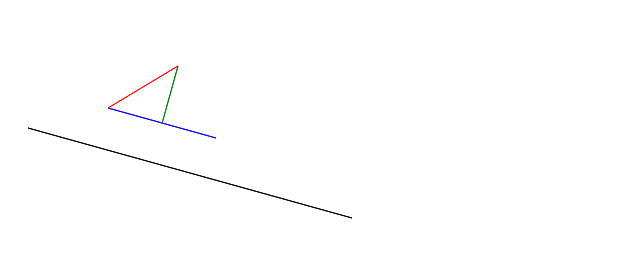
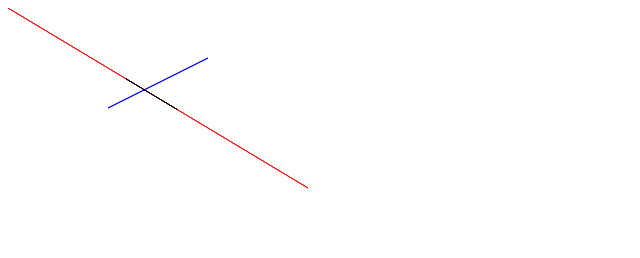
Before and after one commit to chips5k/game-dev-tmx, a plain HTML site: page index2.html in a window 1280 px wide. Shown: the whole page, without its empty margins (0-640 px from the left). Drawn offline with Linux system fonts and the light colour scheme.

Commit message:
Cleanup/refactor projection code

```diff
--- a/index2.html
+++ b/index2.html
@@ -5,6 +5,94 @@
     <body>
 
         <script>
+
+            function Edge(start, end) {
+                this.start = start;
+                this.end = end;
+            }
+
+            //create a new edge that is e translated by v units
+            Edge.translate = function(e, v) {
+                let c = e.clone();
+                c.start.add(v);
+                c.end.add(v);
+                return c;
+            }
+
+            //translate self by v units
+            Edge.prototype.translate = function(v) {
+                this.start.add(v);
+                this.end.add(v);
+                return this;
+            }
+
+            //create a new edge that is the project of e1 onto e2
+            Edge.project = function(e1, e2) {
+                let difference = e2.difference();
+                let v1 = Vector2d.project(e1.start, difference);
+                let v2 = Vector2d.project(e1.end, difference);
+                let projectedNormalEdge = new Edge(v1, v2);
+
+
+
+
+                //Translate the project edge to e2 location
+
+                return projectedNormalEdge;
+            };
+
+
+            Edge.prototype.difference = function() {
+                return Vector2d.subtract(this.end, this.start);
+            }
+
+            Edge.difference = function(e) {
+                return Vector2d.subtract(e.end, e.start);
+            }
+
+
+            //project self onto edge e
+            Edge.prototype.project = function(e) {
+                this.start.project(e.end);
+                this.end.project(e.end);
+                return this;
+            }
+
+            Edge.prototype.clone = function() {
+                return new Edge(this.start.clone(), this.end.clone());
+            }
+
+            Edge.clone = function(e) {
+                return new Edge(e.start.clone(), e.end.clone());
+            }
+
+            Edge.prototype.normal = function() {
+                //extract a normal/unit vector representing the orientation of this edge
+                return Vector2d.subtract(this.end, this.start).normalize();
+            }
+            //Expand this edge by x units in either direction
+            Edge.prototype.expand = function(x) {
+
+                let normal = this.normal();
+                let expansion = Vector2d.multiply(normal, x);
+                this.start.subtract(expansion);
+                this.end.add(expansion);
+
+                return this;
+
+            }
+
+            //Create a version of e expanded by x in either direction
+            Edge.expand = function(e, x) {
+                let normal = e.normal();
+                let expansion = Vector2d.multiply(normal, x);
+                let c = e.clone();
+                c.start.subtract(expansion);
+                c.end.add(expansion);
+                return c;
+            }
+
+
             document.addEventListener('DOMContentLoaded', function(e) {
                 // let game = new Game();
                 // game.run();
@@ -19,47 +107,39 @@
                 let ctx = canvas.getContext('2d');
 
 
-                let v1 = new Vector2d(108, 30);
-                let v2 = new Vector2d(70, -42);
+                let edgeA = new Edge(new Vector2d(100, 100), new Vector2d(200, 50));
+                let edgeB = new Edge(new Vector2d(0, 0), new Vector2d(300, 180));
 
-                let offsetX = 100;
-                let offsetY = 100;
+                // let edgeA = new Edge(new Vector2d(110, 110), new Vector2d(200, 200));//blue
+                // let edgeB = new Edge(new Vector2d(0, 0), new Vector2d(200, 250));//red
 
-                ctx.strokeStyle = 'blue';
-                ctx.beginPath();
-                ctx.moveTo(offsetX, offsetY);
-                ctx.lineTo(offsetX + v1.x, offsetY + v1.y);
-                ctx.closePath();
-                ctx.stroke();
-
-                ctx.strokeStyle = 'black';
-                ctx.beginPath();
-                ctx.moveTo(offsetX - 80, offsetY + 20);
-                ctx.lineTo(offsetX - 80 + Vector2d.multiply(v1, 3).x, offsetY + 20 + Vector2d.multiply(v1, 3).y);
-                ctx.closePath();
-                ctx.stroke();
-
-                ctx.strokeStyle = 'red';
-                ctx.beginPath();
-                ctx.moveTo(offsetX, offsetY);
-                ctx.lineTo(offsetX + v2.x, offsetY + v2.y);
-                ctx.closePath();
-                ctx.stroke();
+                let edgeC = Edge.project(edgeA, edgeB);
 
 
-                let v3 = Vector2d.normalize(v2);
-                let v1v2Dot = Vector2d.dot(v1, v2);
+                let edgeRenderQueue = [
+                    {
+                        color: 'blue',
+                        edge: edgeA
+                    },
+                    {
+                        color: 'red',
+                        edge: edgeB
+                    },
+                    {
+                        color: 'black',
+                        edge: edgeC
+                    }
+                ];
 
-                v3.x = ( v1v2Dot / Vector2d.dot(v1, v1) ) * v1.x;
-                v3.y = ( v1v2Dot / Vector2d.dot(v1, v1) ) * v1.y;
-
-                ctx.strokeStyle = 'green';
-                ctx.beginPath();
-                ctx.moveTo(v2.x + offsetX, v2.y + offsetY);
-                ctx.lineTo(offsetX + v3.x, offsetY + v3.y);
-                ctx.closePath();
-                ctx.stroke();
-
+                for(let i in edgeRenderQueue) {
+                    let item = edgeRenderQueue[i];
+                    ctx.beginPath();
+                    ctx.moveTo(item.edge.start.x, item.edge.start.y);
+                    ctx.lineTo(item.edge.end.x, item.edge.end.y);
+                    ctx.closePath();
+                    ctx.strokeStyle = item.color;
+                    ctx.stroke();
+                }
 
             });
 
@@ -652,6 +732,32 @@
                 return new Vector2d(x, y);
             }
 
+            //Create a new vector that is v1 projected onto v2
+            Vector2d.project = function(v1, v2) {
+
+                let v3 = Vector2d.normalize(v1);
+                let v1v2Dot = Vector2d.dot(v1, v2);
+                let v2Dot = Vector2d.dot(v2, v2);
+
+                v3.x = v1v2Dot / v2Dot * v2.x;
+                v3.y = v1v2Dot / v2Dot * v2.y;
+
+                return v3;
+
+            };
+
+            //Project self onto v2
+            Vector2d.prototype.project = function(v2) {
+                let v3 = Vector2d.normalize(v2);
+                let v1v2Dot = Vector2d.dot(this, v2);
+                let v2Dot = Vector2d.dot(v2, v2);
+
+                this.x = v1v2Dot / v2Dot * this.x;
+                this.y = v1v2Dot / v2Dot * this.y;
+                return this;
+
+            }
+
 
         </script>
     </body>
```
